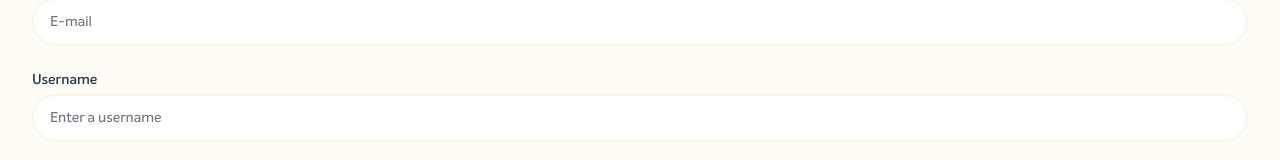
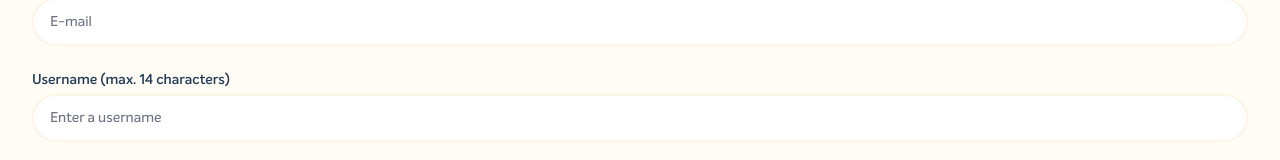
Before and after one commit to Daniele-Formisano/QuillHive---Team-Project, a React (Vite) app: page /signup in a window 1280 px wide. Shown: the part 138-298 px from the top of the page. Built offline with nearby package versions, Linux system fonts and the light colour scheme; data requests are answered from the project's data file.

Commit message:
feat & fix: add page for Signup select Artyst types and fix signup page for form and genres

```diff
--- a/db.json
+++ b/db.json
@@ -2,7 +2,7 @@
   "users": [
     {
       "id": 1,
-      "username": "George Orwell",
+      "username": "GeorgeOrwell",
       "email": "georgeorwell@gmail.com",
       "password": "Th3Ys3Eus!",
       "profile_picture": null,
@@ -12,7 +12,7 @@
     },
     {
       "id": 2,
-      "username": "Umberto Eco",
+      "username": "UmbertoEco",
       "email": "umbertoeco@gmail.com",
       "password": "Xyre23!FbAe256",
       "profile_picture": null,
@@ -22,7 +22,7 @@
     },
     {
       "id": 3,
-      "username": "Jane Austen",
+      "username": "JaneAusten",
       "email": "janeausten@gmail.com",
       "password": "B23mEt!Bg",
       "profile_picture": null,
@@ -32,7 +32,7 @@
     },
     {
       "id": 4,
-      "username": "Antoine de Saint-Exupéry",
+      "username": "AntoineSaint-Exupéry",
       "email": "antoineexupery@gmail.com",
       "password": "RhgT20?Fox",
       "profile_picture": null,
@@ -42,7 +42,7 @@
     },
     {
       "id": 5,
-      "username": "Herman Melville",
+      "username": "HermanMelville",
       "email": "hermanmelville@gmail.com",
       "password": "Fdc26!5hL#",
       "profile_picture": null,
--- a/src/App.jsx
+++ b/src/App.jsx
@@ -6,11 +6,16 @@ import {
 } from "./services/apiService";
 import { useDispatch } from "react-redux";
 import { useEffect } from "react";
-import { setGenres, setLanguages } from "./features/global/globalSlice";
+import {
+  setArtistTypes,
+  setGenres,
+  setLanguages,
+} from "./features/global/globalSlice";
 import EditProfile from "./pages/EditProfile";
 import Login from "./pages/Login";
 import SignupPageForm from "./pages/SignupPageForm";
-import SignupPageGenres from "./pages/SignupPageGenres";
+import SignupPageArtistTypes from "./pages/SignupPageArtistTypes";
+import SignupPages from "./pages/SignupPages";
 
 export default function App() {
   const {
@@ -35,10 +40,13 @@ export default function App() {
     if (dataGenres) {
       dispatch(setGenres(dataGenres));
     }
-  });
-  useEffect(() => {
+
     if (dataLanguage) {
       dispatch(setLanguages(dataLanguage));
+    }
+
+    if (dataArtist) {
+      dispatch(setArtistTypes(dataArtist));
     }
   });
 
@@ -55,11 +63,11 @@ export default function App() {
     dataGenres && (
       <Routes>
         <Route path="/login" element={<Login languages={dataLanguage} />} />
-        <Route path="/signup" element={<SignupPageForm />} />
         <Route
-          path="/signupGenres"
-          element={<SignupPageGenres genres={dataGenres} />}
+          path="/signup"
+          element={<SignupPages genres={dataGenres} artistTypes={dataArtist} />}
         />
+        <Route path="/signupArtistTypes" element={<SignupPageArtistTypes />} />
         {/* <Route path="/NewStory_1" element={<SelectGenres genres={genres} />} /> */}
         <Route path="/editProfile" element={<EditProfile />} />
       </Routes>
--- /dev/null
+++ b/src/components/ArtistTypeItem.jsx
@@ -0,0 +1,20 @@
+export default function ArtistTypeItem({
+  artistType,
+  selected,
+  toggleArtistType,
+}) {
+  return (
+    <div>
+      <label htmlFor={artistType.id}>
+        <input
+          type="checkbox"
+          checked={selected}
+          id={artistType.id}
+          className="hidden"
+        />
+
+        <span></span>
+      </label>
+    </div>
+  );
+}
--- a/src/components/SignupForm.jsx
+++ b/src/components/SignupForm.jsx
@@ -20,7 +20,7 @@ export default function SignupForm({ onSubmit, formValues, onChange, onBlur }) {
             required
           />
           <InputField
-            label={"Username"}
+            label={"Username (max. 14 characters)"}
             id={"username"}
             type={"text"}
             placeholder={"Enter a username"}
@@ -30,6 +30,7 @@ export default function SignupForm({ onSubmit, formValues, onChange, onBlur }) {
             onBlur={onBlur}
             required
             minLength="4"
+            maxLength="14"
           />
           <InputField
             label={"Password"}
@@ -41,7 +42,7 @@ export default function SignupForm({ onSubmit, formValues, onChange, onBlur }) {
             value={formValues.password}
             onChange={onChange}
             required
-            minLength="6"
+            minLength="8"
           />
           <InputField
             label={"Confirm password"}
@@ -53,7 +54,7 @@ export default function SignupForm({ onSubmit, formValues, onChange, onBlur }) {
             value={formValues.confirmPassword}
             onChange={onChange}
             required
-            minLength="6"
+            minLength="8"
           />
 
           {/* DA SOSTITUIRE CON LA SELECT */}
--- a/src/features/global/globalSlice.js
+++ b/src/features/global/globalSlice.js
@@ -21,14 +21,14 @@ export const globalSlice = createSlice({
     setGenres: (state, action) => {
       state.genres = action.payload;
     },
-    setArtistType: (state, action) => {
+    setArtistTypes: (state, action) => {
       state.artistType = action.payload;
     },
   },
 });
 
 // Action creators are generated for each case reducer function
-export const { setUser, setLanguages, setGenres, setArtistType } =
+export const { setUser, setLanguages, setGenres, setArtistTypes } =
   globalSlice.actions;
 
 export default globalSlice.reducer;
--- a/src/pages/GenresTry.jsx
+++ /dev/null
@@ -1,36 +0,0 @@
-import { useEffect, useState } from "react";
-import GenreList from "../components/GenresList";
-import toast from "react-hot-toast";
-import { useGetGenresQuery } from "../services/apiService";
-import { useDispatch, useSelector } from "react-redux";
-import { toggleGenre } from "../features/global/globalSlice";
-
-export default function GenresTry() {
-  const { data, isLoading, error } = useGetGenresQuery();
-  const { selectedGenres } = useSelector((state) => state.global);
-  const dispatch = useDispatch();
-
-  function toggleGenreAction(id) {
-    // avvisiamo l'utente che non può selezionare più di 5 generi, permettiamo di deselezionare i generi anche quando sono 5
-    if (selectedGenres.length >= 5 && !selectedGenres.includes(id)) {
-      toast.error("You can't select more than 5 genres");
-      return;
-    }
-
-    dispatch(toggleGenre(id));
-  }
-
-  // controlliamo che l'utente selezioni un massimo di 5 generi, se cosi fosse il nostro stato passa a true, per attivare l'alert della funzione
-
-  return (
-    <div>
-      {!isLoading && !error && (
-        <GenreList
-          list={data}
-          selected={selectedGenres}
-          toggleGenre={toggleGenreAction}
-        />
-      )}
-    </div>
-  );
-}
--- /dev/null
+++ b/src/pages/SignupPageArtistTypes.jsx
@@ -0,0 +1,20 @@
+import ArtistTypeItem from "../components/ArtistTypeItem";
+
+export default function SignupPageArtistTypes({ artistTypes }) {
+  return (
+    <div className="flex flex-col gap-10 p-8 min-h-screen bg-bg-brand justify-center">
+      <div className="flex flex-col gap-4">
+        <h1 className="font-title text-3xl text-secondary-brand">
+          Wich artist hides within you?
+        </h1>
+
+        <h3 className="font-script text-sm text-secondary-brand">
+          Select your creative role—choose at least 1, up to 2, or just continue
+          as a reader.
+        </h3>
+      </div>
+
+      <ArtistTypeItem />
+    </div>
+  );
+}
--- a/src/pages/SignupPageForm.jsx
+++ b/src/pages/SignupPageForm.jsx
@@ -1,4 +1,4 @@
-import { Link, useNavigate } from "react-router-dom";
+import { Link } from "react-router-dom";
 import SignupForm from "../components/SignupForm";
 import { useDispatch, useSelector } from "react-redux";
 import {
@@ -8,8 +8,7 @@ import {
 import { useLazyGetUsersQuery } from "../services/apiService";
 import toast from "react-hot-toast";
 
-export default function SignupPageForm() {
-  const navigate = useNavigate();
+export default function SignupPageForm({ nextPage }) {
   const dispatch = useDispatch();
   const formValues = useSelector((state) => state.signup);
   const [triggerGetUser] = useLazyGetUsersQuery();
@@ -23,7 +22,11 @@ export default function SignupPageForm() {
       case "username":
       case "password":
       case "confirmPassword":
-        dispatch(setInputsValue({ field: name, value: value }));
+        if (value.includes(" ")) {
+          toast.error("This field only accepts characters without spaces");
+        }
+
+        dispatch(setInputsValue({ field: name, value: value.trim() }));
 
         break;
 
@@ -100,7 +103,7 @@ export default function SignupPageForm() {
       toast.error("The password and confirmation password do not match");
     }
 
-    navigate("/signupGenres"); // attualmente disabilitato per evitare redirect
+    nextPage();
   }
 
   return (
--- a/src/pages/SignupPageGenres.jsx
+++ b/src/pages/SignupPageGenres.jsx
@@ -5,7 +5,7 @@ import toast from "react-hot-toast";
 import Button from "../components/Button";
 import { useNavigate } from "react-router-dom";
 
-export default function SignupPageGenres({ genres }) {
+export default function SignupPageGenres({ genres, nextPage }) {
   const { selectedGenres } = useSelector((state) => state.signup);
   const dispatch = useDispatch();
   const navigate = useNavigate();
@@ -26,7 +26,7 @@ export default function SignupPageGenres({ genres }) {
       return;
     }
 
-    //navigate("/") // attualmente disabilitato per evitare redirect
+    nextPage();
   }
 
   return (
--- /dev/null
+++ b/src/pages/SignupPages.jsx
@@ -0,0 +1,28 @@
+import { useState } from "react";
+import SignupPageForm from "./SignupPageForm";
+import SignupPageGenres from "./SignupPageGenres";
+import SignupPageArtistTypes from "./SignupPageArtistTypes";
+
+export default function SignupPages({ genres, artistTypes }) {
+  const [stepSignup, setStepSingup] = useState(1);
+
+  function nextPage() {
+    setStepSingup(stepSignup + 1);
+
+    if (stepSignup > 3) {
+      setStepSingup(1);
+    }
+  }
+
+  if (stepSignup === 1) {
+    return <SignupPageForm nextPage={nextPage} />;
+  }
+
+  if (stepSignup === 2) {
+    return <SignupPageGenres genres={genres} nextPage={nextPage} />;
+  }
+
+  if (stepSignup === 3) {
+    return <SignupPageArtistTypes artistTypes={artistTypes} />;
+  }
+}
```
